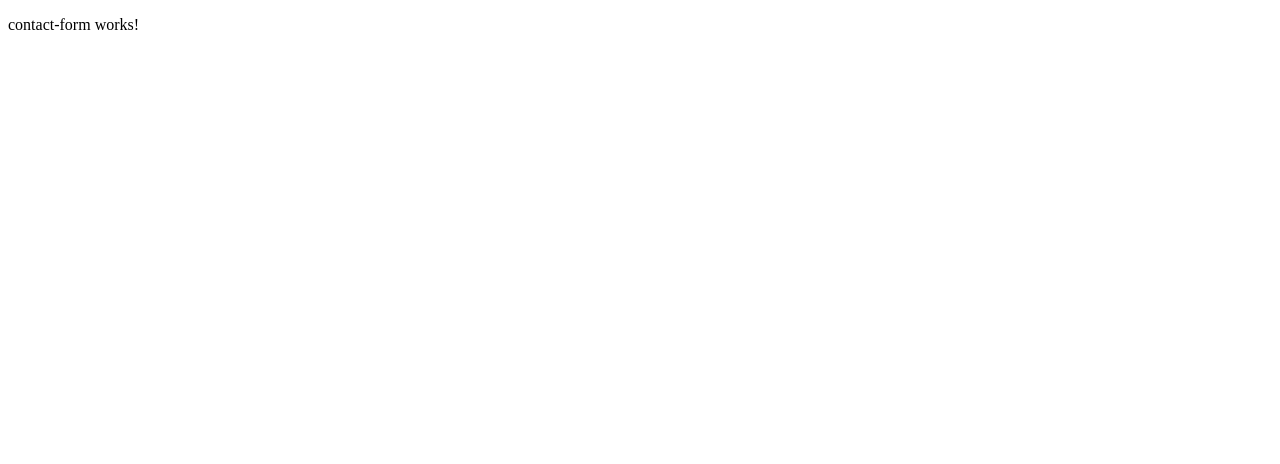
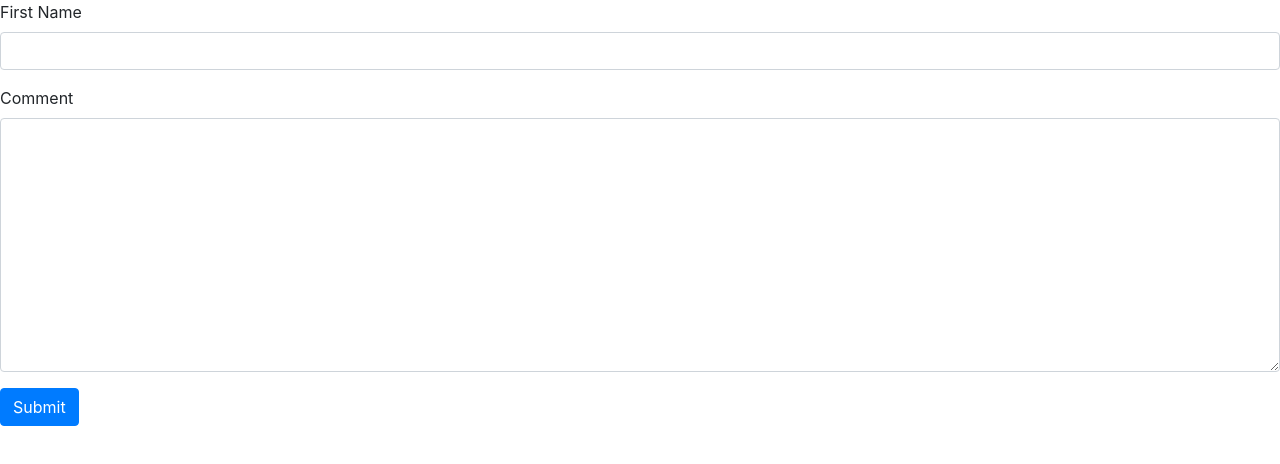
Before and after one commit to clgrogan/TemplateDrivenForms-NG, an Angular app: page / in a window 1280 px wide. Shown: the top 464 px of the page. Built offline with nearby package versions, Linux system fonts and the light colour scheme.

Commit message:
installed bootstrap. Added form to component.

```diff
--- a/angular.json
+++ b/angular.json
@@ -19,13 +19,8 @@
             "polyfills": "src/polyfills.ts",
             "tsConfig": "tsconfig.app.json",
             "aot": true,
-            "assets": [
-              "src/favicon.ico",
-              "src/assets"
-            ],
-            "styles": [
-              "src/styles.css"
-            ],
+            "assets": ["src/favicon.ico", "src/assets"],
+            "styles": ["src/styles.css"],
             "scripts": []
           },
           "configurations": {
@@ -52,8 +47,8 @@
                 },
                 {
                   "type": "anyComponentStyle",
-                  "maximumWarning": "6kb",
-                  "maximumError": "10kb"
+                  "maximumWarning": "1mb",
+                  "maximumError": "2mb"
                 }
               ]
             }
@@ -83,13 +78,8 @@
             "polyfills": "src/polyfills.ts",
             "tsConfig": "tsconfig.spec.json",
             "karmaConfig": "karma.conf.js",
-            "assets": [
-              "src/favicon.ico",
-              "src/assets"
-            ],
-            "styles": [
-              "src/styles.css"
-            ],
+            "assets": ["src/favicon.ico", "src/assets"],
+            "styles": ["src/styles.css"],
             "scripts": []
           }
         },
@@ -101,9 +91,7 @@
               "tsconfig.spec.json",
               "e2e/tsconfig.json"
             ],
-            "exclude": [
-              "**/node_modules/**"
-            ]
+            "exclude": ["**/node_modules/**"]
           }
         },
         "e2e": {
@@ -119,6 +107,7 @@
           }
         }
       }
-    }},
+    }
+  },
   "defaultProject": "template-forms-ng"
 }
--- a/package.json
+++ b/package.json
@@ -19,6 +19,7 @@
     "@angular/platform-browser": "~9.0.1",
     "@angular/platform-browser-dynamic": "~9.0.1",
     "@angular/router": "~9.0.1",
+    "bootstrap": "^4.5.0",
     "rxjs": "~6.5.4",
     "tslib": "^1.10.0",
     "zone.js": "~0.10.2"
--- a/src/app/contact-form/contact-form.component.html
+++ b/src/app/contact-form/contact-form.component.html
@@ -1 +1,21 @@
-<p>contact-form works!</p>
+<form>
+  <div class="form-group">
+    <label for="firstName">First Name</label>
+    <!-- We will need to import the FormsModule into the app.module.ts file -->
+    <!-- Otherwise an error will occur on #firstName='ngModel': No directive found with exportAs 'ngModel'. -->
+    <input
+      ngModel
+      #firstName="ngModel"
+      (change)="log(firstName)"
+      name="firstName"
+      id="firstName"
+      type="text"
+      class="form-control"
+    />
+  </div>
+  <div class="form-group">
+    <label for="comment">Comment</label
+    ><textarea id="comment" cols="30" rows="10" class="form-control"></textarea>
+  </div>
+  <button class="btn btn-primary">Submit</button>
+</form>
--- a/src/app/contact-form/contact-form.component.ts
+++ b/src/app/contact-form/contact-form.component.ts
@@ -5,4 +5,8 @@ import { Component } from "@angular/core";
   templateUrl: "./contact-form.component.html",
   styleUrls: ["./contact-form.component.css"],
 })
-export class ContactFormComponent {}
+export class ContactFormComponent {
+  log = (receive) => {
+    console.log(receive);
+  };
+}
--- a/src/styles.css
+++ b/src/styles.css
@@ -1 +1,2 @@
 /* You can add global styles to this file, and also import other style files */
+@import "~bootstrap/dist/css/bootstrap.css";
```
Also changed, not shown: src/app/app.module.ts (+9 -13 lines), 1 other file (tests, documents, lock files or other folders).
